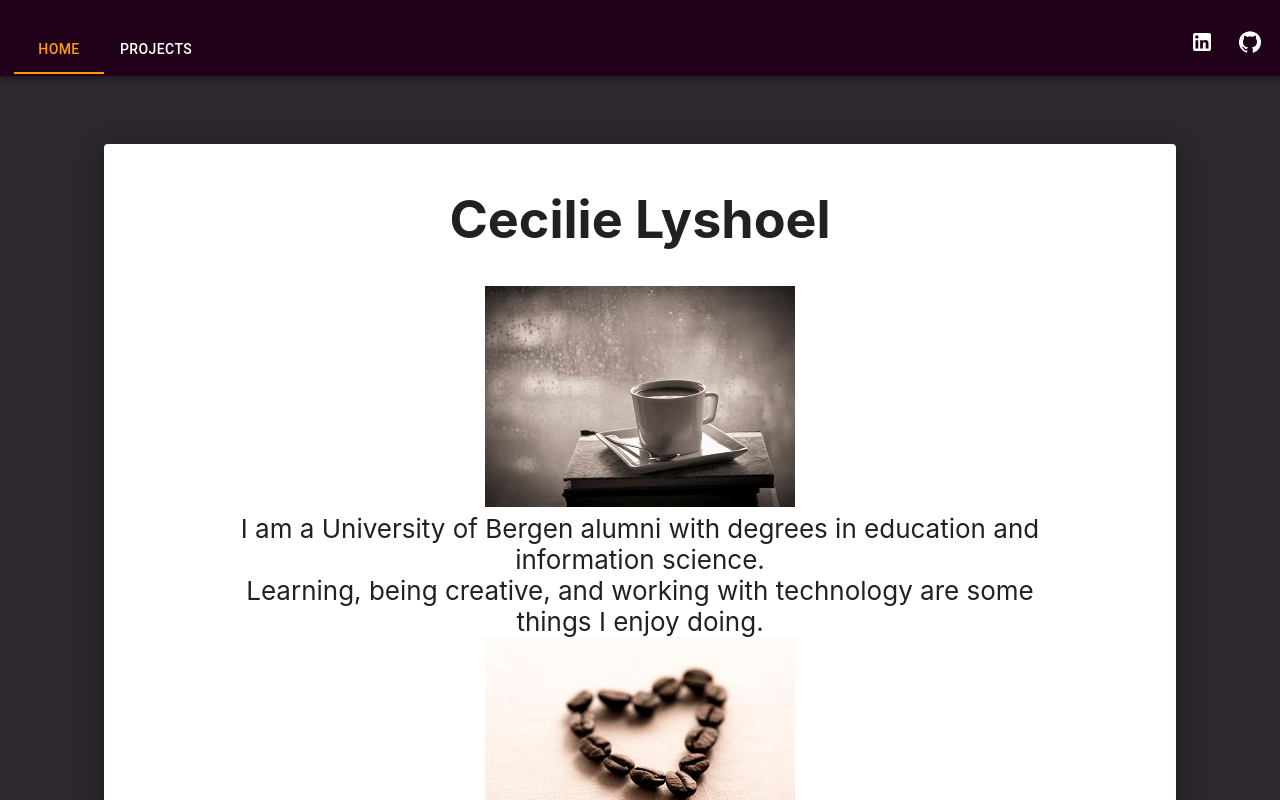
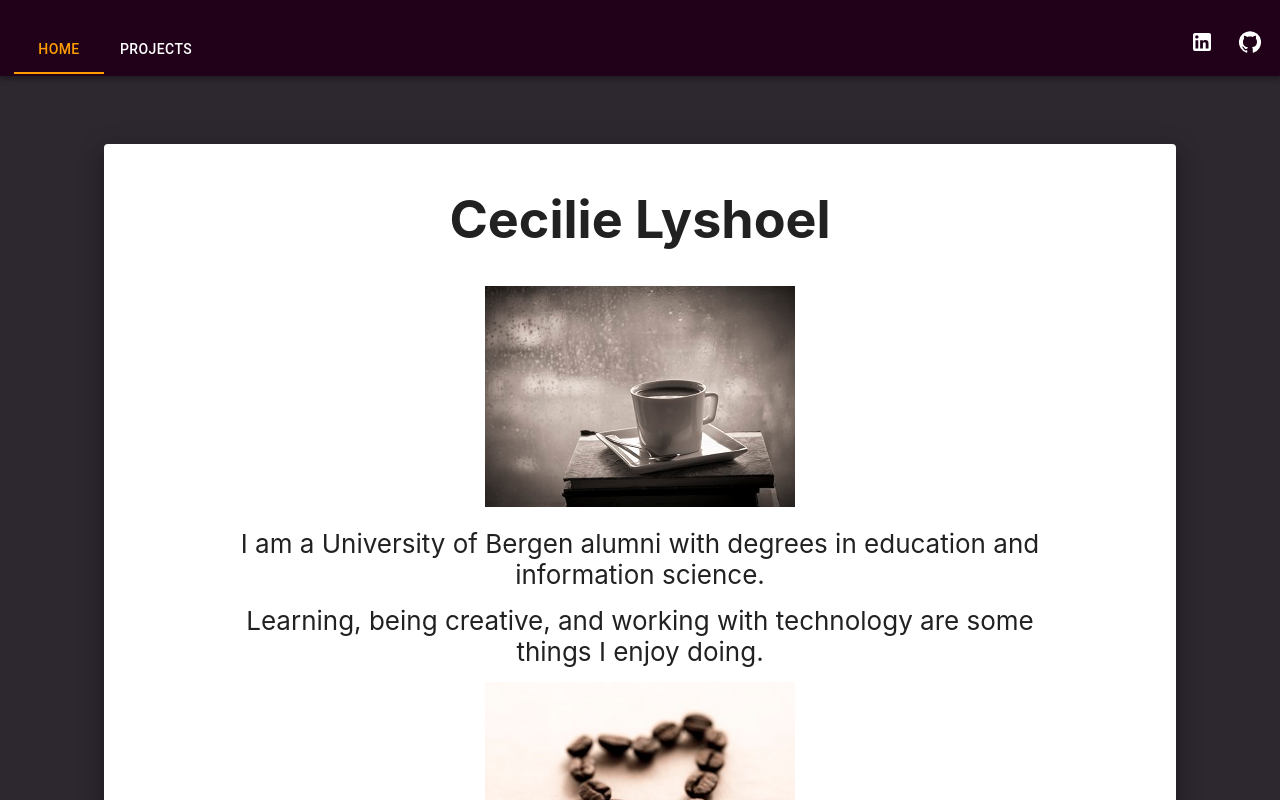
Before and after one commit to Elicice/Portfolio, a React (Create React App) app: page /#/ in a window 1280 px wide. Shown: the top 800 px of the page. Built offline with nearby package versions, Linux system fonts and the light colour scheme.

Commit message:
Added global styling for section

```diff
--- a/src/App.css
+++ b/src/App.css
@@ -39,3 +39,6 @@ section a:visited{
 section a:hover{
   color:rgb(238, 135, 238);
 }
+section{
+  margin-bottom: 15px;
+}
```
